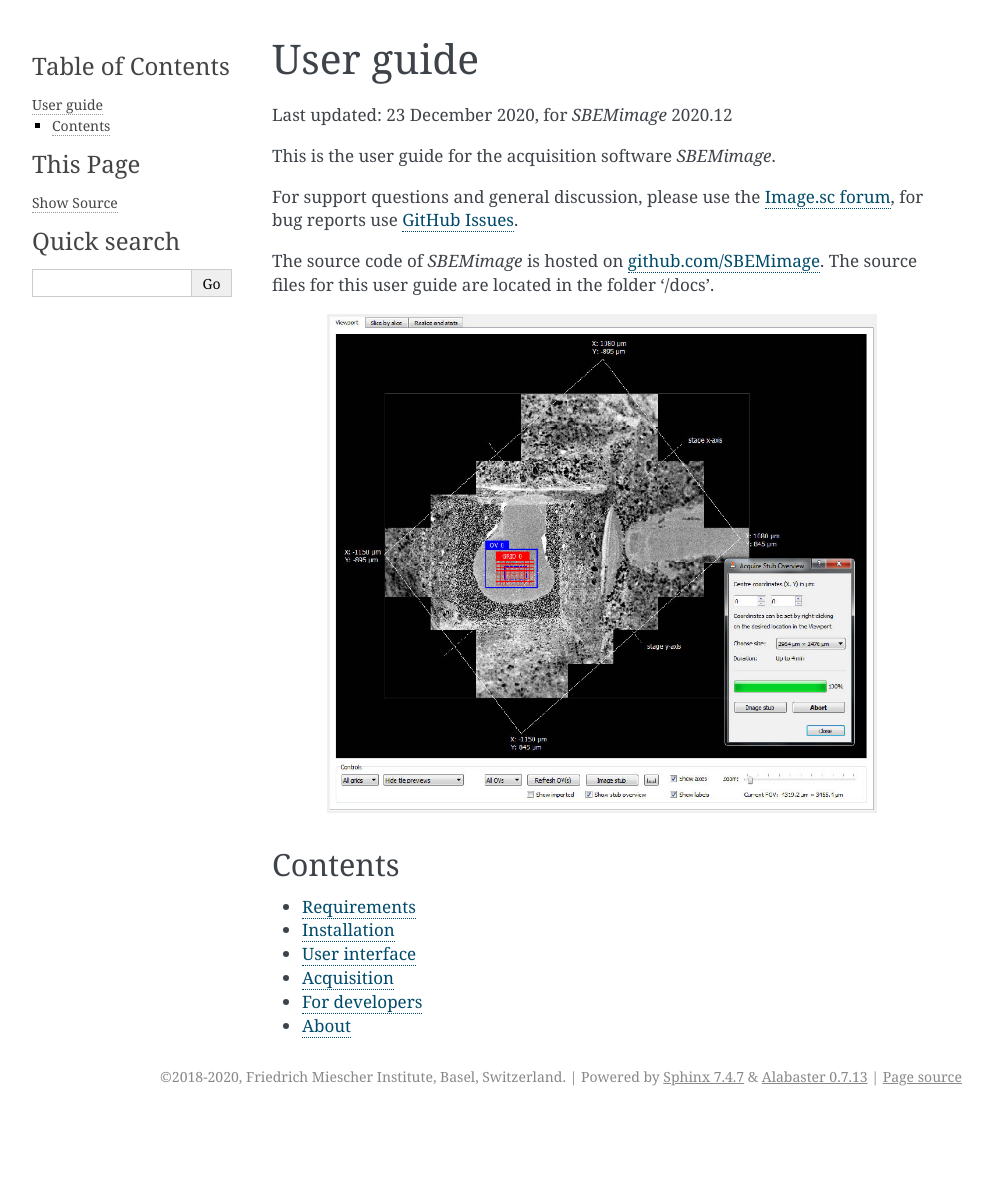
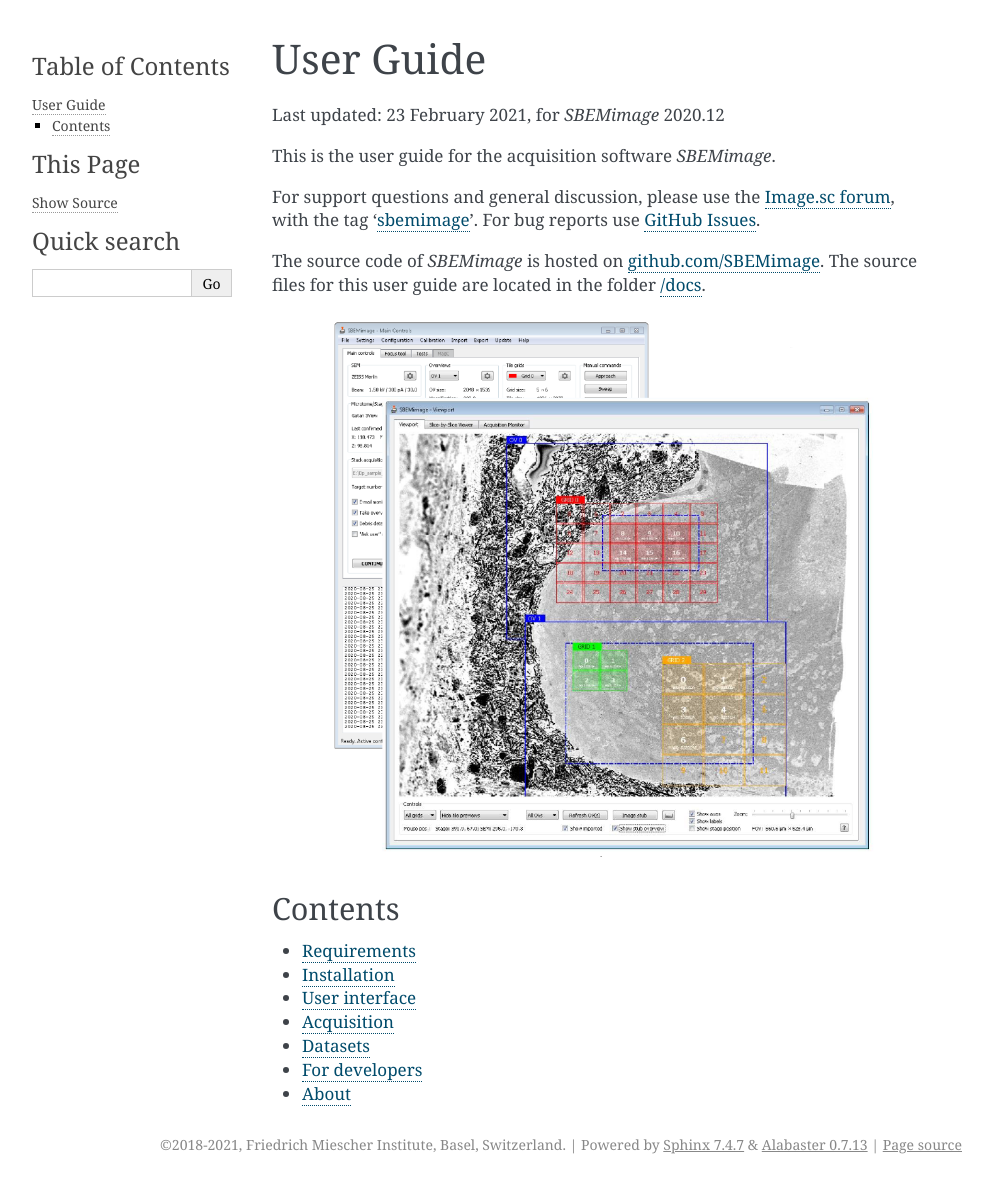
Before and after one commit to SBEMimage/SBEMimage, a Sphinx documentation site: the page built from docs/index.rst, in a window 1280 px wide and 1184 px high. Shown: the whole window, without its empty margins (148-1141 px from the left). Built offline with Sphinx 7.4.7, drawn with Linux system fonts in a browser that asks for light colours.

Commit message:
Update docs
- Add info on dataset structure
- Update start page (new screenshot, links)

```diff
--- a/docs/conf.py
+++ b/docs/conf.py
@@ -20,13 +20,13 @@
 # -- Project information -----------------------------------------------------
 
 project = 'SBEMimage'
-copyright = '2018-2020, Friedrich Miescher Institute, Basel, Switzerland'
+copyright = '2018-2021, Friedrich Miescher Institute, Basel, Switzerland'
 author = 'Benjamin Titze'
 
 # The short X.Y version
-version = '2020.05'
+version = '2020.12'
 # The full version, including alpha/beta/rc tags
-release = '2020.05 Rxxx'
+release = '2020.12'
 
 
 # -- General configuration ---------------------------------------------------
--- a/docs/index.rst
+++ b/docs/index.rst
@@ -1,15 +1,15 @@
-User guide
+User Guide
 ==========
 
-Last updated: 23 December 2020, for *SBEMimage* 2020.12
+Last updated: 23 February 2021, for *SBEMimage* 2020.12
 
 This is the user guide for the acquisition software *SBEMimage*.
 
-For support questions and general discussion, please use the `Image.sc forum <https://forum.image.sc/>`_, for bug reports use `GitHub Issues <https://github.com/SBEMimage/SBEMimage/issues>`_.
+For support questions and general discussion, please use the `Image.sc forum <https://forum.image.sc/>`_, with the tag ‘`sbemimage <https://forum.image.sc/tag/sbemimage>`_’. For bug reports use `GitHub Issues <https://github.com/SBEMimage/SBEMimage/issues>`_.
 
-The source code of *SBEMimage* is hosted on `github.com/SBEMimage <https://github.com/SBEMimage>`_. The source files for this user guide are located in the folder '/docs'.
+The source code of *SBEMimage* is hosted on `github.com/SBEMimage <https://github.com/SBEMimage/SBEMimage>`_. The source files for this user guide are located in the folder `/docs <https://github.com/SBEMimage/SBEMimage/tree/master/docs>`_.
 
-.. image:: /images/stub_ov.jpg
+.. image:: /images/SBEMimage_screenshot.png
    :width: 550
    :align: center
    :alt: SBEMimage screenshot
@@ -26,5 +26,6 @@
     installation
     user_interface
     acquisition
+    datasets
     development
     about
```
Also changed, not shown: docs/datasets.rst (added, +51 -0 lines), docs/images/SBEMimage_screenshot.png (added), docs/images/SBEMimage_screenshot_with_logo.png (added), docs/images/dataset_folders.png (added).
